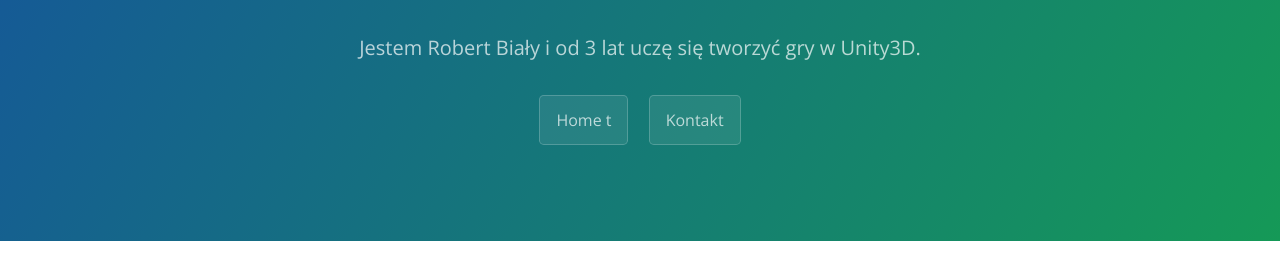
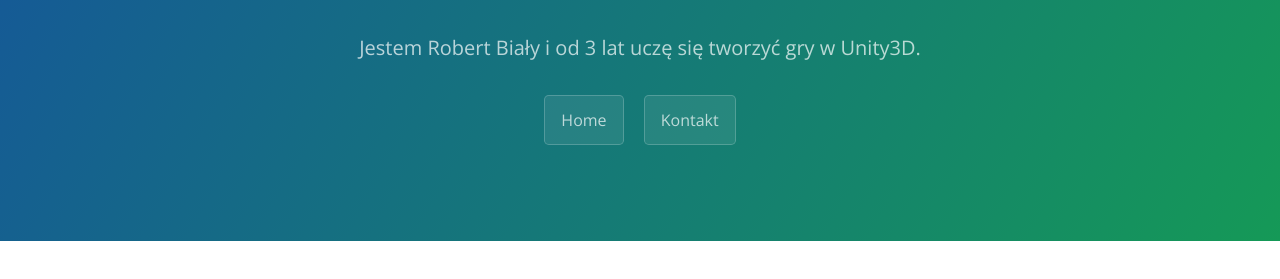
Before and after one commit to LaserRock46/laserrock46.github.io, a Jekyll site: the page built from index.md, in a window 1280 px wide. Shown: the part 142-421 px from the top of the page. Built offline with Jekyll 4.4.1, drawn with Linux system fonts in a browser that asks for light colours; the repository's description, which GitHub fills in, is left out.

Commit message:
Update default.html

```diff
--- a/_layouts/default.html
+++ b/_layouts/default.html
@@ -18,7 +18,7 @@
     <header class="page-header" role="banner">
        <h1 class="project-name">{{ page.title | default: site.title | default: site.github.repository_name }}</h1>
       <h2 class="project-tagline">{{ page.description | default: site.description | default: site.github.project_tagline }}</h2>
-     <a href="{{https://laserrock46.github.io/}}" class="btn">Home t</a>
+     <a href="{{https://laserrock46.github.io}}" class="btn">Home</a>
      <a href="{{./}}" class="btn">Kontakt</a>
     </header>
 
```
